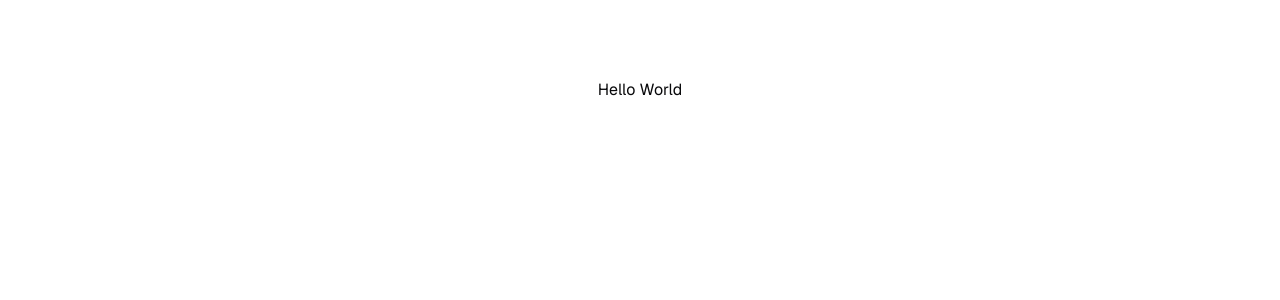
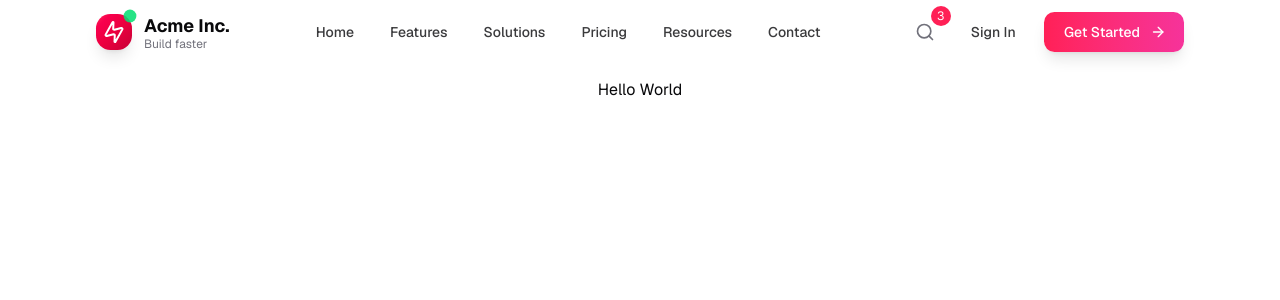
Before and after one commit to deba607/School-Management-System, a Next.js app in the folder client/: page / in a window 1280 px wide. Shown: the top 300 px of the page. Built offline with nearby package versions, Linux system fonts and the light colour scheme.

Commit message:
Updated at  18/07/2025 11.30 PM

```diff
--- a/client/src/app/page.tsx
+++ b/client/src/app/page.tsx
@@ -1,10 +1,11 @@
+import Header2 from "@/components/mvpblocks/header-2";
 import Image from "next/image";
 
 export default function Home() {
   return (
     <div className="font-sans grid grid-rows-[20px_1fr_20px] items-center justify-items-center min-h-screen p-8 pb-20 gap-16 sm:p-20">
      <h1>Hello World</h1>
-
+    <Header2 />
     </div>
   );
 }
--- a/client/src/components/mvpblocks/header-2.tsx
+++ b/client/src/components/mvpblocks/header-2.tsx
@@ -1,10 +1,11 @@
 'use client';
 
-import React, { useState, useEffect } from 'react';
-import { motion, AnimatePresence, easeInOut } from 'framer-motion';
-import { Menu, X, ArrowRight, Zap, Search } from 'lucide-react';
+import React, { useState, useEffect, useRef } from 'react';
+import { motion, AnimatePresence, useScroll, useAnimation } from 'framer-motion';
+import { Menu, X, ArrowRight, Zap, Search, ChevronRight } from 'lucide-react';
 import Link from 'next/link';
 
+// ... (keep the NavItem interface and navItems array the same)
 interface NavItem {
   name: string;
   href: string;
@@ -23,55 +24,129 @@ export default function Header2() {
   const [isScrolled, setIsScrolled] = useState(false);
   const [isMobileMenuOpen, setIsMobileMenuOpen] = useState(false);
   const [hoveredItem, setHoveredItem] = useState<string | null>(null);
+  const [scrolledDirection, setScrolledDirection] = useState<'up' | 'down'>('up');
+  const controls = useAnimation();
+  useScroll(); // Only for triggering scroll events, value not used
+  const lastScrollY = useRef(0);
 
+  // Handle scroll direction
   useEffect(() => {
     const handleScroll = () => {
-      setIsScrolled(window.scrollY > 10);
+      const currentScrollY = window.scrollY;
+
+      if (currentScrollY > lastScrollY.current && currentScrollY > 100) {
+        setScrolledDirection('down');
+      } else if (currentScrollY < lastScrollY.current) {
+        setScrolledDirection('up');
+      }
+
+      setIsScrolled(currentScrollY > 10);
+      lastScrollY.current = currentScrollY;
     };
-    window.addEventListener('scroll', handleScroll);
+
+    window.addEventListener('scroll', handleScroll, { passive: true });
     return () => window.removeEventListener('scroll', handleScroll);
   }, []);
 
+  // Animate header on scroll direction change
+  useEffect(() => {
+    if (scrolledDirection === 'down' && isScrolled) {
+      controls.start('hidden');
+    } else {
+      controls.start('visible');
+    }
+  }, [scrolledDirection, isScrolled, controls]);
+
+  // Animation variants
   const containerVariants = {
-    hidden: { opacity: 0, y: -20 },
+    hidden: {
+      y: -100,
+      transition: {
+        type: "spring" as const,
+        damping: 20,
+        stiffness: 300
+      }
+    },
+    visible: {
+      y: 0,
+      transition: {
+        type: "spring" as const,
+        damping: 25,
+        stiffness: 300
+      }
+    }
+  };
+
+  const itemVariants = {
+    hidden: {
+      opacity: 0,
+      y: -10,
+      transition: {
+        duration: 0.3
+      }
+    },
     visible: {
       opacity: 1,
       y: 0,
       transition: {
-        duration: 0.6,
-        staggerChildren: 0.1,
-      },
-    },
-  };
-
-  const itemVariants = {
-    hidden: { opacity: 0, y: -10 },
-    visible: { opacity: 1, y: 0 },
+        duration: 0.5,
+        type: "spring" as const,
+        stiffness: 100
+      }
+    }
   };
 
   const mobileMenuVariants = {
     closed: {
       opacity: 0,
-      x: '100%',
+      x: 320, // Use a number instead of string for x
       transition: {
         duration: 0.3,
-        ease: easeInOut,
-      },
+        ease: "easeInOut" as const
+      }
     },
     open: {
       opacity: 1,
       x: 0,
       transition: {
-        duration: 0.3,
-        ease: easeInOut,
-        staggerChildren: 0.1,
-      },
-    },
+        duration: 0.4,
+        ease: "easeInOut" as const,
+        staggerChildren: 0.05,
+        delayChildren: 0.1
+      }
+    }
   };
 
   const mobileItemVariants = {
-    closed: { opacity: 0, x: 20 },
-    open: { opacity: 1, x: 0 },
+    closed: {
+      opacity: 0,
+      x: 20,
+      transition: {
+        duration: 0.2
+      }
+    },
+    open: {
+      opacity: 1,
+      x: 0,
+      transition: {
+        type: "spring" as const,
+        stiffness: 300,
+        damping: 24
+      }
+    }
+  };
+
+  const buttonHover = {
+    scale: 1.05,
+    transition: {
+      type: "spring" as const,
+      stiffness: 400,
+      damping: 10
+    }
+  };
+
+  const buttonTap = {
+    scale: 0.98
   };
 
   return (
@@ -83,63 +158,93 @@ export default function Header2() {
             : 'bg-transparent'
         }`}
         variants={containerVariants}
-        initial="hidden"
-        animate="visible"
+        initial="visible"
+        animate={controls}
       >
         <div className="mx-auto max-w-6xl px-4 sm:px-6 lg:px-8">
           <div className="flex h-16 items-center justify-between">
             <motion.div
               className="flex items-center space-x-3"
+              custom={0}
               variants={itemVariants}
               whileHover={{ scale: 1.02 }}
-              transition={{ type: 'spring', stiffness: 400, damping: 25 }}
+              whileTap={buttonTap}
             >
               <Link href="/" className="flex items-center space-x-3">
-                <div className="relative">
+                <motion.div
+                  className="relative"
+                  whileHover={{ rotate: [0, -10, 10, -5, 0] }}
+                  transition={{ duration: 0.5 }}
+                >
                   <div className="flex h-9 w-9 items-center justify-center rounded-xl bg-gradient-to-br from-rose-500 via-rose-600 to-rose-700 shadow-lg">
+                    <motion.div
+                      animate={{
+                        rotate: [0, 0, 15, -15, 0],
+                        scale: [1, 1.1, 1.1, 1.2, 1]
+                      }}
+                      transition={{
+                        duration: 2,
+                        repeat: Infinity,
+                        repeatType: "reverse"
+                      }}
+                    >
                       <Zap className="h-5 w-5 text-white" />
+                    </motion.div>
                   </div>
-                  <div className="absolute -right-1 -top-1 h-3 w-3 animate-pulse rounded-full bg-green-400"></div>
-                </div>
-                <div className="flex flex-col">
+                  <motion.div
+                    className="absolute -right-1 -top-1 h-3 w-3 rounded-full bg-green-400"
+                    animate={{
+                      scale: [1, 1.2, 1],
+                      opacity: [0.8, 1, 0.8]
+                    }}
+                    transition={{
+                      duration: 2,
+                      repeat: Infinity,
+                      repeatType: "reverse"
+                    }}
+                  ></motion.div>
+                </motion.div>
+                <motion.div
+                  className="flex flex-col"
+                  whileHover={{ x: 5 }}
+                  transition={{ type: 'spring', stiffness: 300 }}
+                >
                   <span className="text-lg font-bold text-foreground">
                     Acme Inc.
                   </span>
                   <span className="-mt-1 text-xs text-muted-foreground">
                     Build faster
                   </span>
-                </div>
+                </motion.div>
               </Link>
             </motion.div>
 
             <nav className="hidden items-center space-x-1 lg:flex">
-              {navItems.map((item, index) => (
+              {navItems.map((item) => (
                 <motion.div
                   key={item.name}
                   variants={itemVariants}
                   className="relative"
-                  onMouseEnter={() => setHoveredItem(item.name)}
-                  onMouseLeave={() => setHoveredItem(null)}
+                  onHoverStart={() => setHoveredItem(item.name)}
+                  onHoverEnd={() => setHoveredItem(null)}
                 >
                   <Link
                     href={item.href}
-                    className="relative rounded-lg px-4 py-2 text-sm font-medium text-foreground/80 transition-colors duration-200 hover:text-foreground"
+                    className="relative block rounded-lg px-4 py-2 text-sm font-medium text-foreground/80 transition-colors duration-200 hover:text-foreground"
                   >
+                    {item.name}
                     {hoveredItem === item.name && (
-                      <motion.div
-                        className="absolute inset-0 rounded-lg bg-muted"
-                        layoutId="navbar-hover"
-                        initial={{ opacity: 0 }}
-                        animate={{ opacity: 1 }}
-                        exit={{ opacity: 0 }}
+                      <motion.span
+                        className="absolute bottom-1 left-0 right-0 -z-10 mx-auto h-0.5 bg-gradient-to-r from-rose-500 to-pink-500"
+                        layoutId="nav-underline"
+                        initial={false}
                         transition={{
                           type: 'spring',
-                          stiffness: 400,
-                          damping: 30,
+                          bounce: 0.25,
+                          duration: 0.5
                         }}
                       />
                     )}
-                    <span className="relative z-10">{item.name}</span>
                   </Link>
                 </motion.div>
               ))}
@@ -147,48 +252,83 @@ export default function Header2() {
 
             <motion.div
               className="hidden items-center space-x-3 lg:flex"
+              custom={navItems.length + 1}
               variants={itemVariants}
             >
               <motion.button
-                className="rounded-lg p-2 text-muted-foreground transition-colors duration-200 hover:bg-muted hover:text-foreground"
-                whileHover={{ scale: 1.05 }}
-                whileTap={{ scale: 0.95 }}
+                className="group relative rounded-lg p-2 text-muted-foreground transition-colors duration-200 hover:bg-muted hover:text-foreground"
+                whileHover={buttonHover}
+                whileTap={buttonTap}
               >
                 <Search className="h-5 w-5" />
+                <span className="absolute -right-2 -top-2 flex h-5 w-5 items-center justify-center rounded-full bg-rose-500 text-xs text-white">
+                  3
+                </span>
               </motion.button>
 
+              <motion.div whileHover={buttonHover} whileTap={buttonTap}>
                 <Link
                   href="/login"
                   className="px-4 py-2 text-sm font-medium text-foreground/80 transition-colors duration-200 hover:text-foreground"
                 >
                   Sign In
                 </Link>
+              </motion.div>
 
               <motion.div
-                whileHover={{ scale: 1.02 }}
-                whileTap={{ scale: 0.98 }}
+                whileHover={{
+                  scale: 1.05,
+                  boxShadow: '0 10px 25px -5px rgba(236, 72, 153, 0.3)',
+                  transition: {
+                    type: "spring" as const,
+                    stiffness: 400,
+                    damping: 10
+                  }
+                }}
+                whileTap={buttonTap}
               >
                 <Link
                   href="/signup"
-                  className="inline-flex items-center space-x-2 rounded-lg bg-foreground px-5 py-2.5 text-sm font-medium text-background shadow-sm transition-all duration-200 hover:bg-foreground/90"
+                  className="group inline-flex items-center space-x-2 rounded-lg bg-gradient-to-r from-rose-500 to-pink-500 px-5 py-2.5 text-sm font-medium text-white shadow-lg transition-all duration-200 hover:shadow-xl"
                 >
                   <span>Get Started</span>
+                  <motion.span
+                    animate={{ x: [0, 4, 0] }}
+                    transition={{
+                      duration: 1.5,
+                      repeat: Infinity,
+                      repeatType: "loop"
+                    }}
+                  >
                     <ArrowRight className="h-4 w-4" />
+                  </motion.span>
                 </Link>
               </motion.div>
             </motion.div>
 
             <motion.button
-              className="rounded-lg p-2 text-foreground transition-colors duration-200 hover:bg-muted lg:hidden"
+              className="group relative rounded-lg p-2 text-foreground transition-colors duration-200 hover:bg-muted lg:hidden"
               onClick={() => setIsMobileMenuOpen(!isMobileMenuOpen)}
+              custom={navItems.length + 2}
               variants={itemVariants}
-              whileTap={{ scale: 0.95 }}
+              whileTap={buttonTap}
+            >
+              <div className="relative h-6 w-6">
+                <motion.div
+                  animate={isMobileMenuOpen ? "open" : "closed"}
+                  variants={{
+                    closed: { rotate: 0 },
+                    open: { rotate: 180 }
+                  }}
+                  transition={{ duration: 0.3 }}
                 >
                   {isMobileMenuOpen ? (
                     <X className="h-6 w-6" />
                   ) : (
                     <Menu className="h-6 w-6" />
                   )}
+                </motion.div>
+              </div>
             </motion.button>
           </div>
         </div>
@@ -198,48 +338,75 @@ export default function Header2() {
         {isMobileMenuOpen && (
           <>
             <motion.div
-              className="fixed inset-0 z-40 bg-black/20 backdrop-blur-sm lg:hidden"
+              className="fixed inset-0 z-40 bg-black/50 backdrop-blur-sm lg:hidden"
               initial={{ opacity: 0 }}
               animate={{ opacity: 1 }}
               exit={{ opacity: 0 }}
+              transition={{ duration: 0.3 }}
               onClick={() => setIsMobileMenuOpen(false)}
             />
             <motion.div
-              className="fixed right-4 top-16 z-50 w-80 overflow-hidden rounded-2xl border border-border bg-background shadow-2xl lg:hidden"
+              className="fixed right-0 top-0 z-50 h-screen w-80 overflow-y-auto bg-background shadow-2xl lg:hidden"
               variants={mobileMenuVariants}
               initial="closed"
               animate="open"
               exit="closed"
             >
-              <div className="space-y-6 p-6">
-                <div className="space-y-1">
+              <div className="flex h-16 items-center justify-end px-6">
+                <motion.button
+                  className="rounded-full p-2 text-foreground hover:bg-muted"
+                  onClick={() => setIsMobileMenuOpen(false)}
+                  whileHover={{ scale: 1.1 }}
+                  whileTap={{ scale: 0.95 }}
+                >
+                  <X className="h-6 w-6" />
+                </motion.button>
+              </div>
+
+              <div className="px-6 pb-8">
+                <motion.div
+                  className="space-y-1"
+                  variants={{
+                    open: {
+                      transition: { staggerChildren: 0.05, delayChildren: 0.2 }
+                    }
+                  }}
+                  initial="closed"
+                  animate="open"
+                >
                   {navItems.map((item) => (
-                    <motion.div key={item.name} variants={mobileItemVariants}>
+                    <motion.div
+                      key={item.name}
+                      variants={mobileItemVariants}
+                      whileHover={{ x: 5 }}
+                      transition={{ type: "spring", stiffness: 300 }}
+                    >
                       <Link
                         href={item.href}
-                        className="block rounded-lg px-4 py-3 font-medium text-foreground transition-colors duration-200 hover:bg-muted"
+                        className="flex items-center justify-between rounded-lg px-4 py-3 text-base font-medium text-foreground transition-colors hover:bg-muted"
                         onClick={() => setIsMobileMenuOpen(false)}
                       >
-                        {item.name}
+                        <span>{item.name}</span>
+                        <ChevronRight className="h-4 w-4 opacity-50" />
                       </Link>
                     </motion.div>
                   ))}
-                </div>
+                </motion.div>
 
                 <motion.div
-                  className="space-y-3 border-t border-border pt-6"
+                  className="mt-8 space-y-4 border-t border-border pt-6"
                   variants={mobileItemVariants}
                 >
                   <Link
                     href="/login"
-                    className="block w-full rounded-lg py-3 text-center font-medium text-foreground transition-colors duration-200 hover:bg-muted"
+                    className="block w-full rounded-lg border border-border bg-transparent py-3 text-center font-medium text-foreground transition-colors hover:bg-muted"
                     onClick={() => setIsMobileMenuOpen(false)}
                   >
                     Sign In
                   </Link>
                   <Link
                     href="/signup"
-                    className="block w-full rounded-lg bg-foreground py-3 text-center font-medium text-background transition-all duration-200 hover:bg-foreground/90"
+                    className="block w-full rounded-lg bg-gradient-to-r from-rose-500 to-pink-500 py-3 text-center font-medium text-white shadow-lg transition-all hover:shadow-xl"
                     onClick={() => setIsMobileMenuOpen(false)}
                   >
                     Get Started
```
Lines whose indentation alone changed are shown as unchanged.
